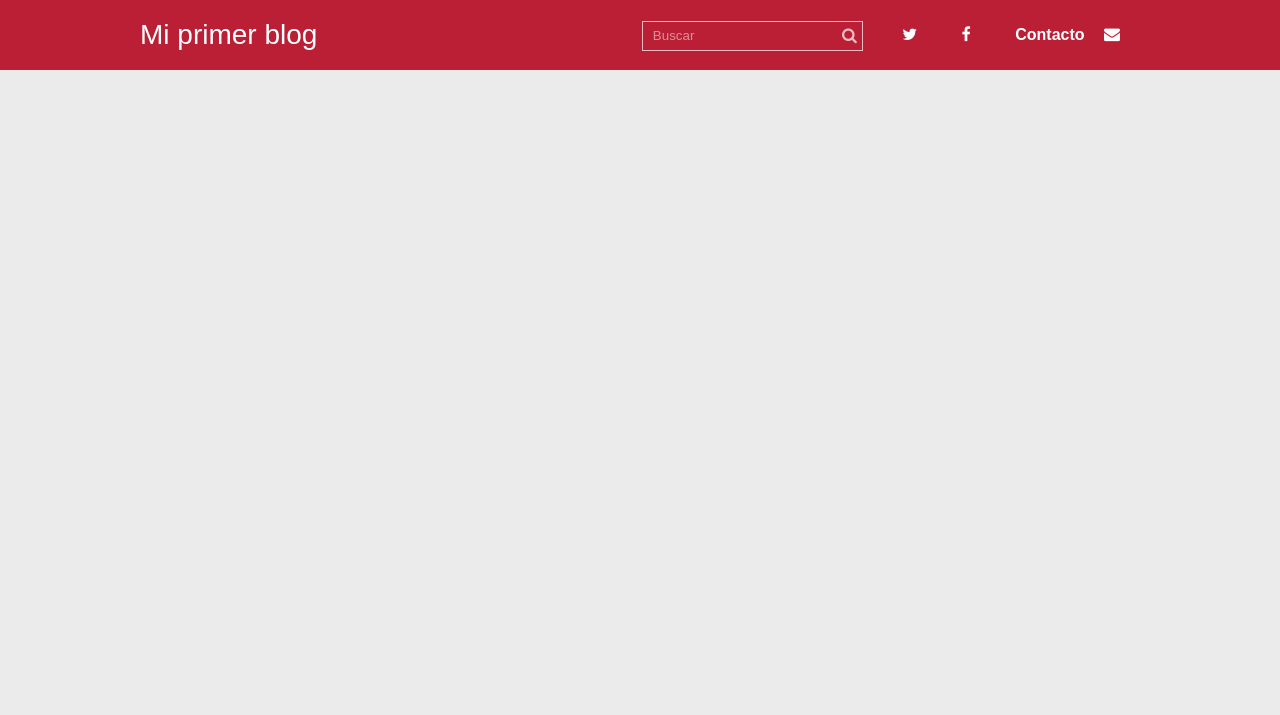
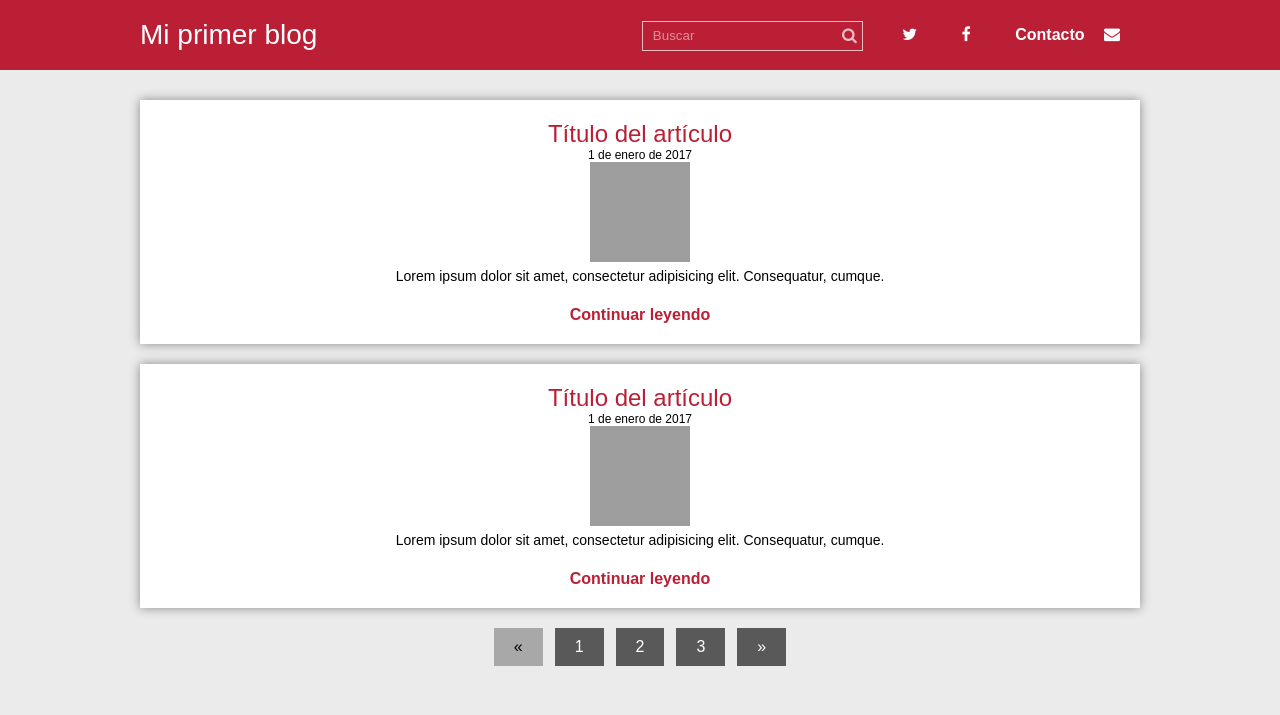
Before and after one commit to JoselynDRF/PHP-Tutorial, a PHP site: the page made by blog/views/index.view.php in a window 1280 px wide. Shown: the top 715 px of the page. Run offline with PHP 8.4, Linux system fonts and the light colour scheme; the template is opened without the code that fills it, so the values that code supplies are empty; some libraries are stand-ins or nearby versions; grey boxes are pictures that could not be loaded.

Commit message:
Home page finished

```diff
--- a/blog/css/styles.css
+++ b/blog/css/styles.css
@@ -209,12 +209,18 @@ footer {
 	color: #fff;
 }
 
+.paginacion ul {
+	list-style: none;
+	display: flex;
+	justify-content: center;
+}
 
 .paginacion ul li a {
 	display: block;
 	padding: 10px 20px;
 	background: #595959;
 	color: #fff;
+	margin: 0px 6px 50px 6px;
 }
 
 .paginacion ul li a:hover {
@@ -231,6 +237,7 @@ footer {
 	background: #a8a8a8;
 	padding: 10px 20px;
 	cursor: not-allowed;
+	margin: 0px 6px 50px 6px;
 }
 
 .paginacion ul .disable:hover {
@@ -239,10 +246,27 @@ footer {
 
 
 ::-webkit-input-placeholder { /* WebKit, Blink, Edge */
-    color:    #fff;
+    color: #fff;
     opacity: 0.5;
 }
 
 .icono {
 	margin-left: 15px;
 }
+
+.post {
+  background-color: #fff;
+  box-shadow: 0px 0px 10px 0 #888888;
+  margin-bottom: 20px;
+  text-align: center;
+  padding: 20px;
+}
+
+.img {
+	width: 100px;
+	height: 100px;
+}
+
+.fecha {
+	font-size: 12px;
+}
--- /dev/null
+++ b/blog/paginacion.php
@@ -0,0 +1,9 @@
+<section class="paginacion">
+	<ul>
+		<li class="disable">&laquo;</li>
+		<li><a href="#">1</a></li>
+		<li><a href="#">2</a></li>
+		<li><a href="#">3</a></li>
+		<li><a href="#">&raquo;</a></li>
+	</ul>
+</section>
--- /dev/null
+++ b/blog/views/header.php
@@ -0,0 +1,22 @@
+<header>
+	<div class="contenedor">
+		<div class="logo izquierda">
+			<p><a href="#"> Mi primer blog </a></p>
+		</div>
+
+		<div class="derecha">
+			<form name="busqueda" class="buscar" action="<?php echo RUTA; ?>buscar.php" method="get">
+				<input type="text" name="busqueda" placeholder="Buscar">
+				<button type="submit" class="icono fa fa-search"></button>
+			</form>
+
+			<nav class="menu">
+			    <ul>
+			     	<li><a href="#"><i class="fa fa-twitter"></i></a></li>
+			    	<li><a href="#"><i class="fa fa-facebook"></i></a></li>
+			    	<li><a href="#"> Contacto <i class="icono fa fa-envelope"></i></a></li>
+			    </ul>
+			</nav>
+		</div>
+	</div>
+</header>
--- a/blog/views/index.view.php
+++ b/blog/views/index.view.php
@@ -9,28 +9,39 @@
 </head>
 <body>
 
-	<header>
-		<div class="contenedor">
-			<div class="logo izquierda">
-				<p><a href="#"> Mi primer blog </a></p>
-			</div>
+	<?php require('header.php') ?>
 
-			<div class="derecha">
-				<form name="busqueda" class="buscar" action="<?php echo RUTA; ?>buscar.php" method="get">
-					<input type="text" name="busqueda" placeholder="Buscar">
-					<button type="submit" class="icono fa fa-search"></button>
-				</form>
+	<div class="contenedor">
+		<div class="post">
+			<article>
+				<h2 class="titulo"><a href="#"> Título del artículo </a></h2>
+				<p class="fecha"> 1 de enero de 2017 </p>
+				<div class="thumb">
+					<a href="#">
+						<img src="<?php echo RUTA; ?>/imagenes/1.jpg" class="img">
+					</a>
+				</div>
+				<p class="extracto">Lorem ipsum dolor sit amet, consectetur adipisicing elit. Consequatur, cumque.</p>
+				<a href="#" class="continuar"> Continuar leyendo </a>
+			</article>
+		</div>
 
-				<nav class="menu">
-				    <ul>
-				     	<li><a href="#"><i class="fa fa-twitter"></i></a></li>
-				    	<li><a href="#"><i class="fa fa-facebook"></i></a></li>
-				    	<li><a href="#"> Contacto <i class="icono fa fa-envelope"></i></a></li>
-				    </ul>
-				</nav>
-			</div>
+		<div class="post">
+			<article>
+				<h2 class="titulo"><a href="#"> Título del artículo </a></h2>
+				<p class="fecha"> 1 de enero de 2017 </p>
+				<div class="thumb">
+					<a href="#">
+						<img src="<?php echo RUTA; ?>/imagenes/1.jpg" class="img">
+					</a>
+				</div>
+				<p class="extracto">Lorem ipsum dolor sit amet, consectetur adipisicing elit. Consequatur, cumque.</p>
+				<a href="#" class="continuar"> Continuar leyendo </a>
+			</article>
 		</div>
-	</header>
+
+		<?php require('paginacion.php') ?>
+	</div>
 
 </body>
 </html>
```
